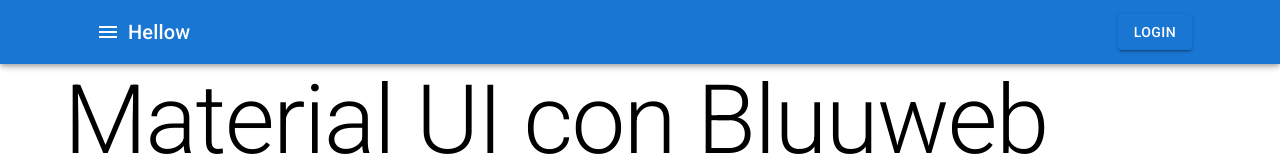
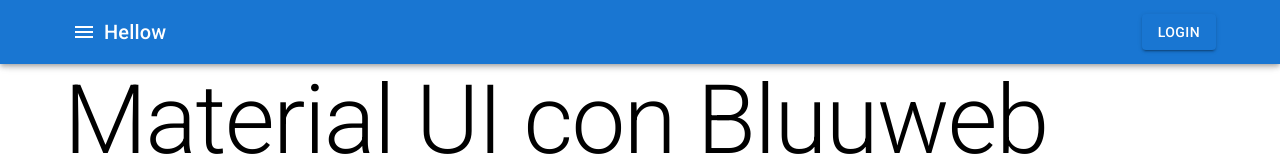
Before and after one commit to sberrus/bluuweb-material-ui, a React (Vite) app: page / in a window 1280 px wide. Shown: the top 160 px of the page. Built offline with nearby package versions, Linux system fonts and the light colour scheme.

Commit message:
Creando app bar

```diff
--- a/src/components/NavbarComponent/NavbarComponent.tsx
+++ b/src/components/NavbarComponent/NavbarComponent.tsx
@@ -20,7 +20,7 @@ const NavbarComponent = () => {
 	return (
 		<AppBar position="sticky" color="primary">
 			<Container>
-				<Toolbar>
+				<Toolbar disableGutters>
 					<IconButton color="inherit" aria-label="menu" className={classes.menuButton}>
 						<MenuIcon />
 					</IconButton>
```
